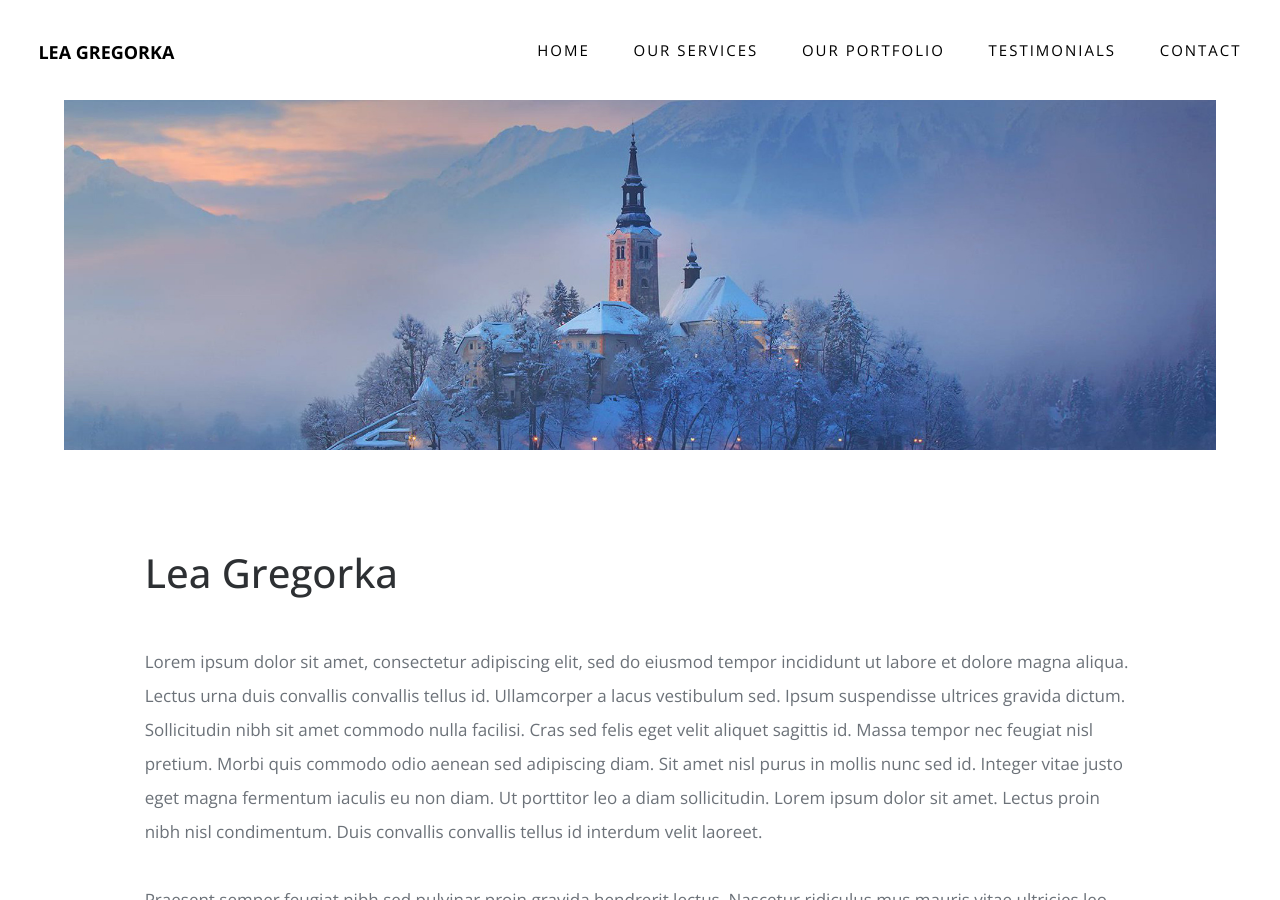
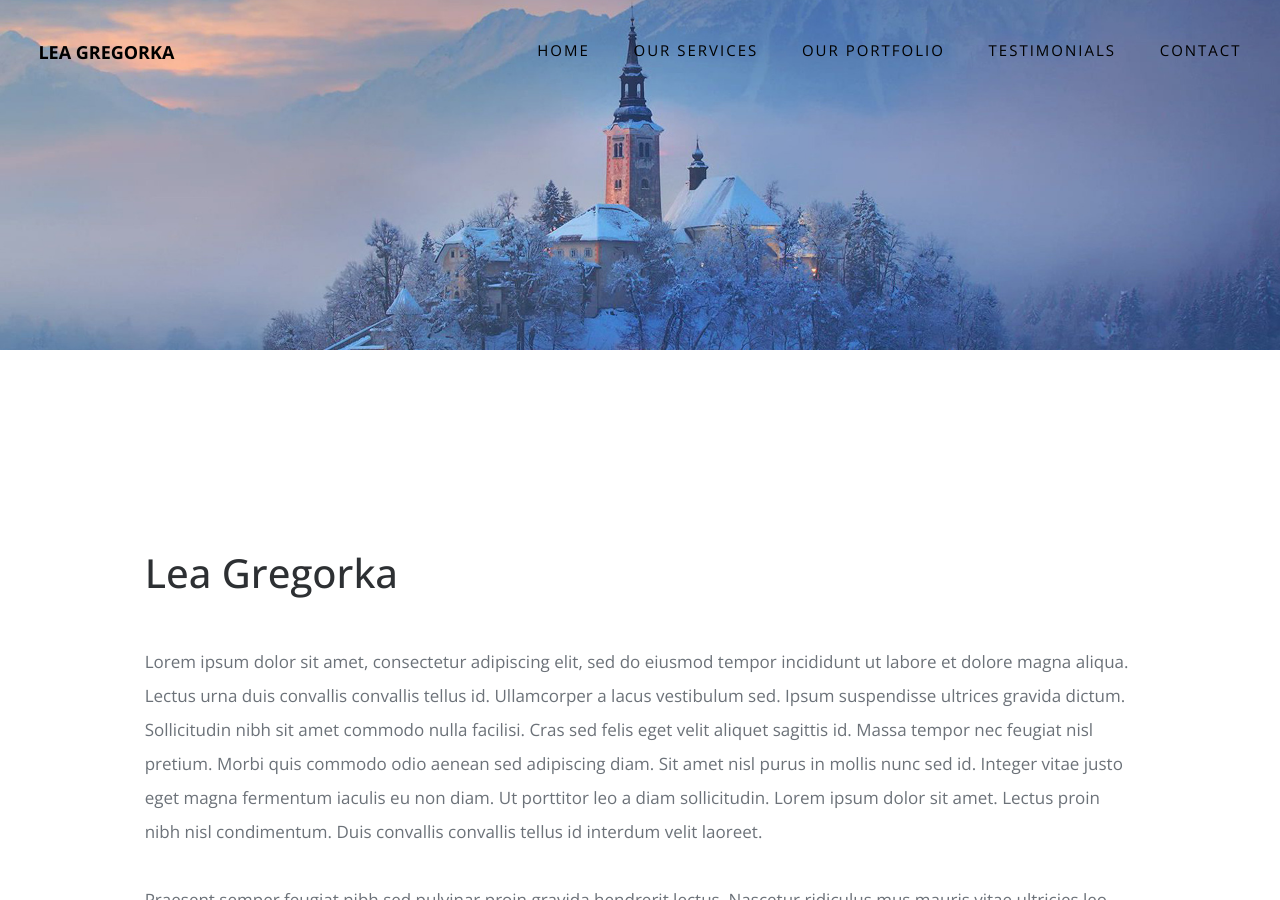
Before and after one commit to leagregorka/leagregorka.github.io, a Jekyll site: the page built from index.md, in a window 1280 px wide and 900 px high. Built offline with Jekyll 4.4.1, drawn with Linux system fonts in a browser that asks for light colours; nearby versions of some CDN libraries; our own code applies the rules of GitHub Pages for plain Markdown files.

Commit message:
Added picture before content

```diff
--- a/_layouts/default.html
+++ b/_layouts/default.html
@@ -22,10 +22,9 @@
 <!-- Header Section -->
     {% include header_menu.html %}
 <!-- Header Section -->
-
+<div class="content-image" style='background-image: url("{{ page.featured_image }}"); '>
+</div>
 <section id="content" class="section content">
-    <div class="content-image" style='background-image: url("{{ page.featured_image }}"); '>
-    </div>
     <div class="content-margin">
         {{ content }}
     </div>
```
